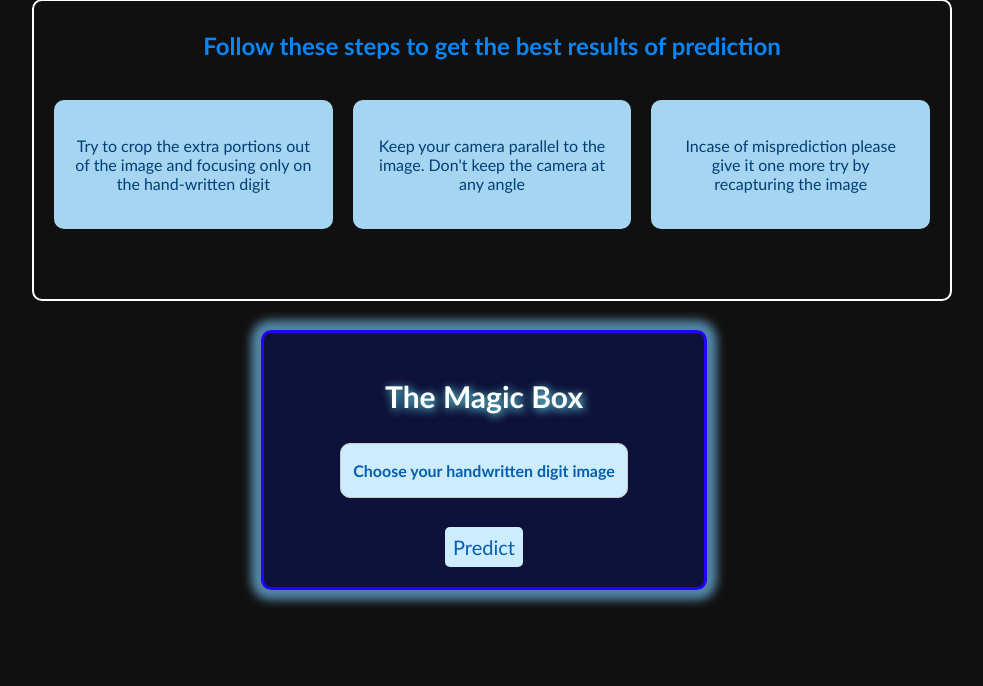
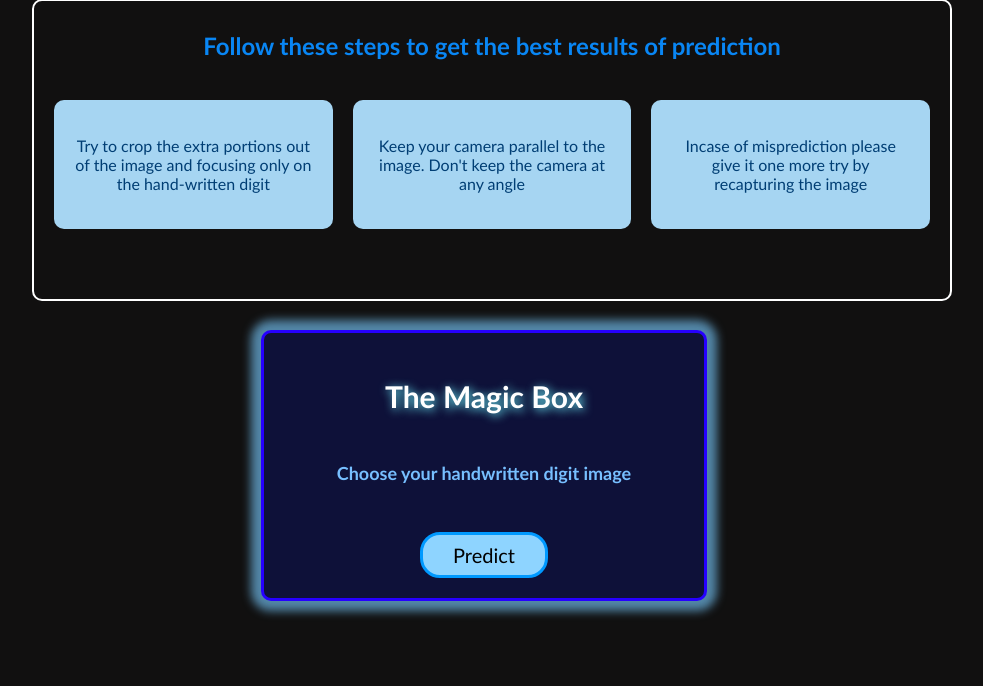
Before and after one commit to Ashmit-1/classificationDigits, a Flask app: page / in a window 1280 px wide. Shown: the part 130-816 px from the top of the page, without its empty margins (156-1139 px from the left). Run offline with Flask 3, Linux system fonts and the light colour scheme.

Commit message:
modify ui

```diff
--- a/static/style.css
+++ b/static/style.css
@@ -46,39 +46,43 @@ input[type="submit"] {
 
 .in_but {
     align-self: center;
-    border: 1px solid #ccc;
+    /* border: 1px solid #ccc; */
     padding: 1px 12px;
     margin: 5px;
     cursor: pointer;
-    background-color: rgb(205, 236, 255);
-    border-radius: 10px;
+    /* background-color: rgb(0, 0, 0); */
+    border-radius: 25px;
     transition: 1s ease;
-    color: rgb(5, 95, 174);
+    color: rgb(119, 191, 255);
 
 }
 
 .in_but p {
     font-weight: 600;
-    font-size: medium;
+    font-size: large;
 }
 
 .submit {
     cursor: pointer;
-    background-color: rgb(205, 236, 255);
-    color: rgb(5, 95, 174);
+    background-color: rgb(142, 212, 255);
+    color: rgb(0, 0, 0);
     padding: 8px;
-    border-radius: 5px;
+    padding-left: 30px;
+    padding-right: 30px;
+    border: solid rgb(0, 153, 255) 3px;
+    border-radius: 20px;
     transition: 1s ease;
 }
 
 .submit:hover {
     background-color: rgb(3, 83, 255);
-    color: rgb(184, 220, 252);
+    color: rgb(219, 236, 252);
 }
 
 .in_but:hover {
-    background-color: rgb(3, 83, 255);
-    color: rgb(184, 220, 252);
+    font-size: 10px;
+    background-color: rgb(122, 164, 255);
+    color: rgb(0, 47, 255);
 }
 
 h1,
--- a/templates/index.html
+++ b/templates/index.html
@@ -4,7 +4,7 @@
 <head>
     <meta charset="UTF-8">
     <meta name="viewport" content="width=device-width, initial-scale=1.0">
-    <title>Document</title>
+    <title>Digit Recogniser</title>
     <link rel="stylesheet" href="{{ url_for('static', filename='style.css') }}">
     <link rel="shortcut icon" href="{{ url_for('static', filename='favicon.ico') }}" type="image/x-icon">
     <style>
```
